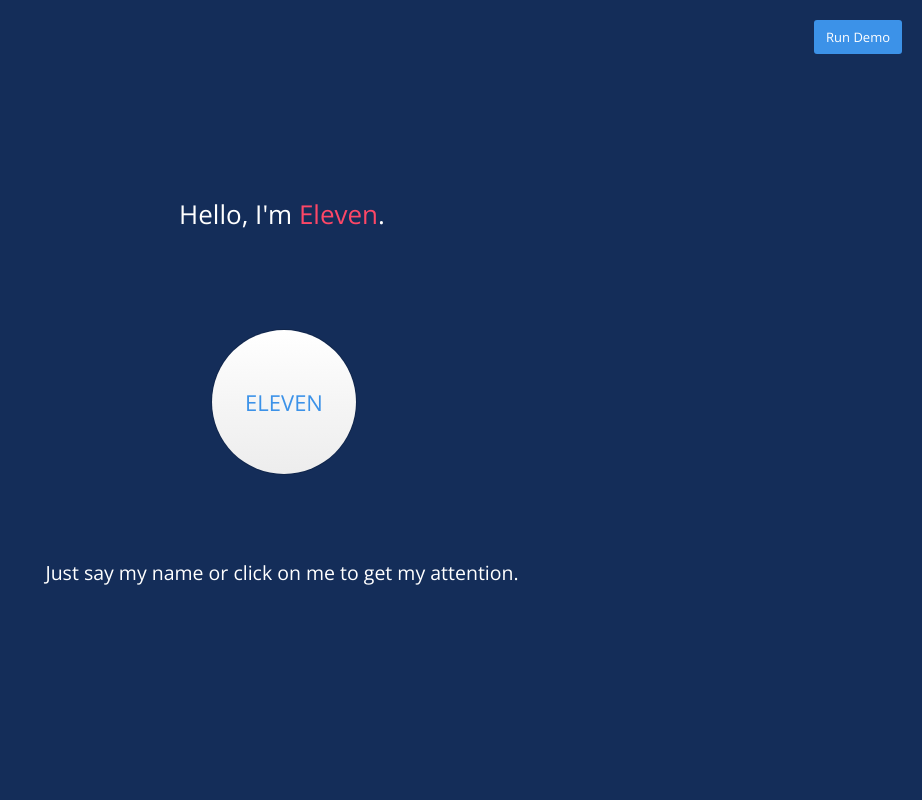
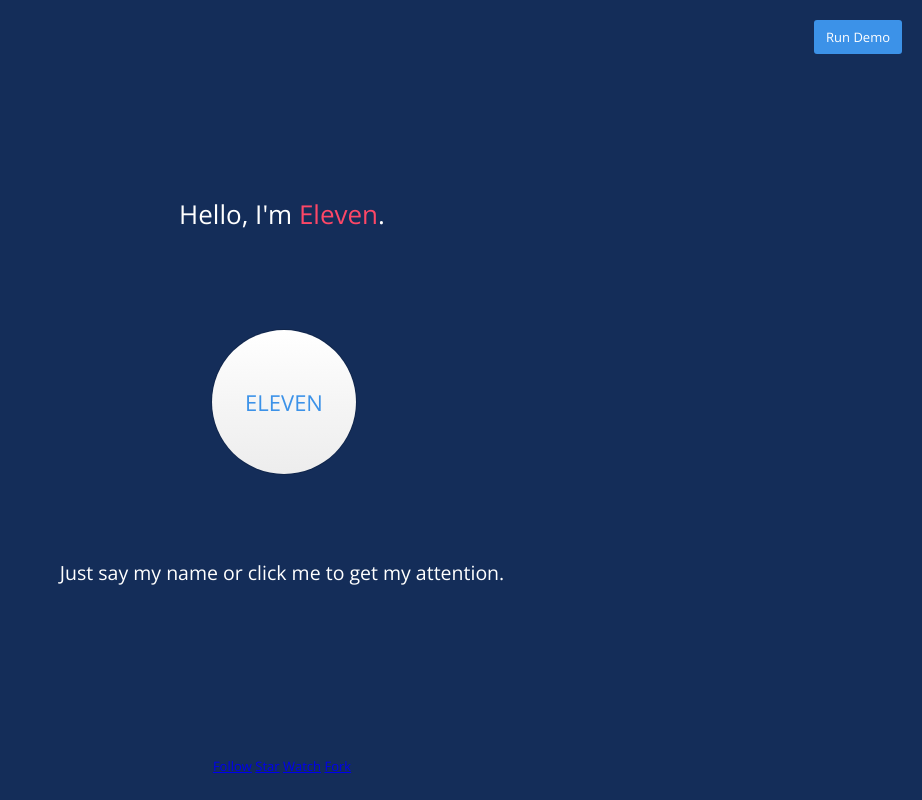
Before and after one commit to dysfunc/eleven, a plain HTML site: page index.html in a window 1280 px wide. Shown: the whole page, without its empty margins (358-1280 px from the left). Drawn offline with nearby package versions, Linux system fonts and the light colour scheme; some icons are missing.

Commit message:
Update 2017-07-25T15:40:36.338Z

```diff
--- a/index.html
+++ b/index.html
@@ -13,7 +13,14 @@
 <body>
   <div id="intro">
     <h1 id="heading">Hello, I'm <span>Eleven</span>.</h1>
-    <h2 id="subheading">Just say my name or click on me to get my attention.</h2>
+    <h2 id="subheading">Just say my name or click me to get my attention.</h2>
+  </div>
+
+  <div id="github">
+    <a class="github-button" href="https://github.com/dysfunc" aria-label="Follow @dysfunc on GitHub">Follow</a>
+    <a class="github-button" href="https://github.com/dysfunc/eleven" aria-label="Star dysfunc/eleven on GitHub">Star</a>
+    <a class="github-button" href="https://github.com/dysfunc/eleven/subscription" aria-label="Watch dysfunc/eleven on GitHub">Watch</a>
+    <a class="github-button" href="https://github.com/dysfunc/eleven/fork" aria-label="Fork dysfunc/eleven on GitHub">Fork</a>
   </div>
 
   <div id="demo">
@@ -42,5 +49,6 @@
   <script type="text/javascript" src="js/eleven-web-search.js"></script>
   <script type="text/javascript" src="js/carousel.js"></script>
   <script type="text/javascript" src="js/demo.js"></script>
+  <script type="text/javascript" src="https://buttons.github.io/buttons.js" async defer></script>
 </body>
 </html>
--- a/js/demo.js
+++ b/js/demo.js
@@ -208,7 +208,6 @@
       // Eleven().getPlugin('news').headlines()
       // Eleven().getPlugin('weather').forecast('San Francisco');
       // Eleven().getPlugin('weather').forecast('New York');
-      // Eleven().getPlugin('weather').forecast('Los Angeles');
     }
 
     $('#run').on('click', function(){
--- a/scss/_demo.scss
+++ b/scss/_demo.scss
@@ -125,6 +125,23 @@ p {
   }
 }
 
+#github {
+  bottom: 25px;
+  left: 0;
+  position: absolute;
+  right: 0;
+  text-align: center;
+
+  iframe {
+    margin-right: 5px;
+    @include inline-block;
+
+    &:last-child {
+      margin-right: 0;
+    }
+  }
+}
+
 #demo {
   position: absolute;
   left: 0;
```
Also changed, not shown: css/app.css.
